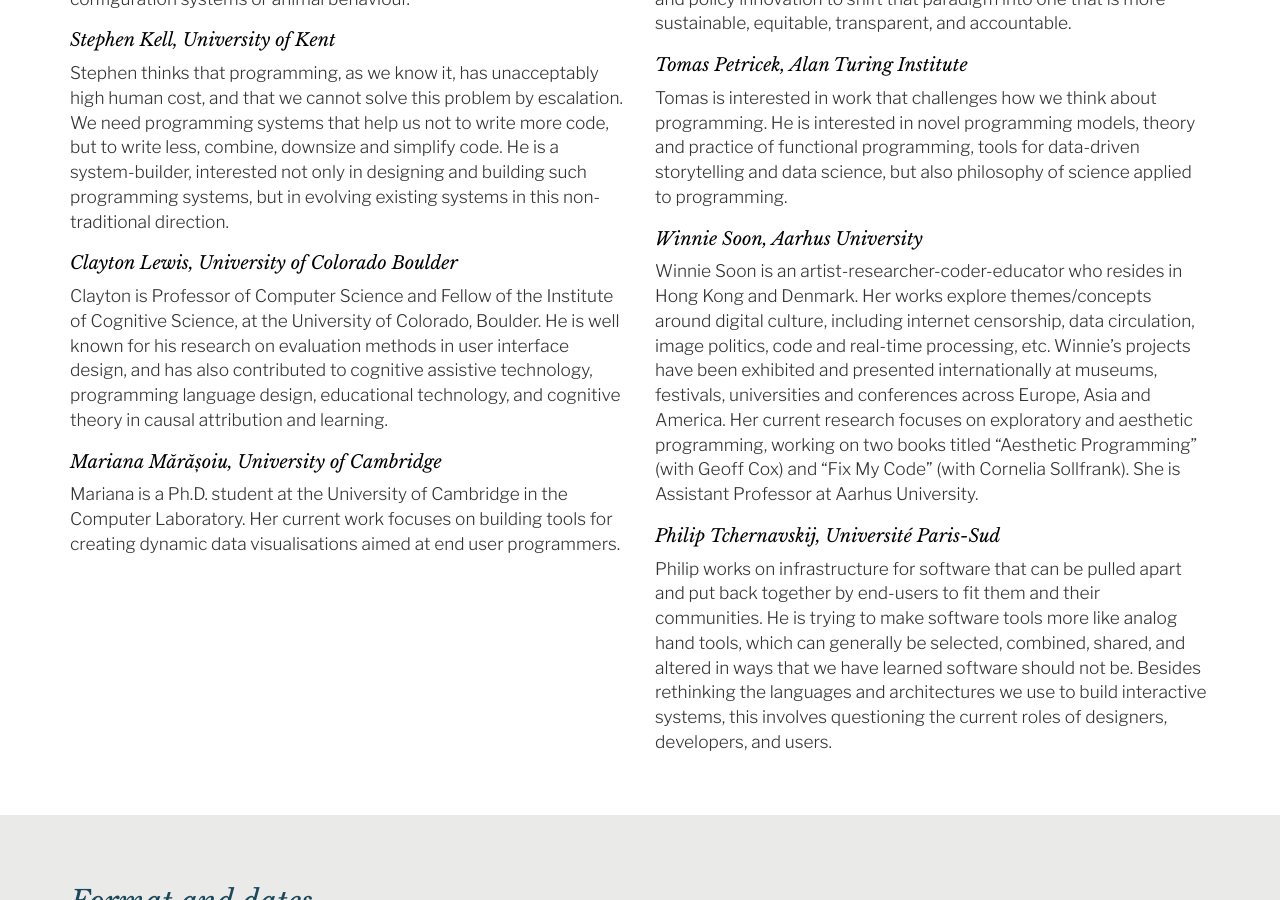
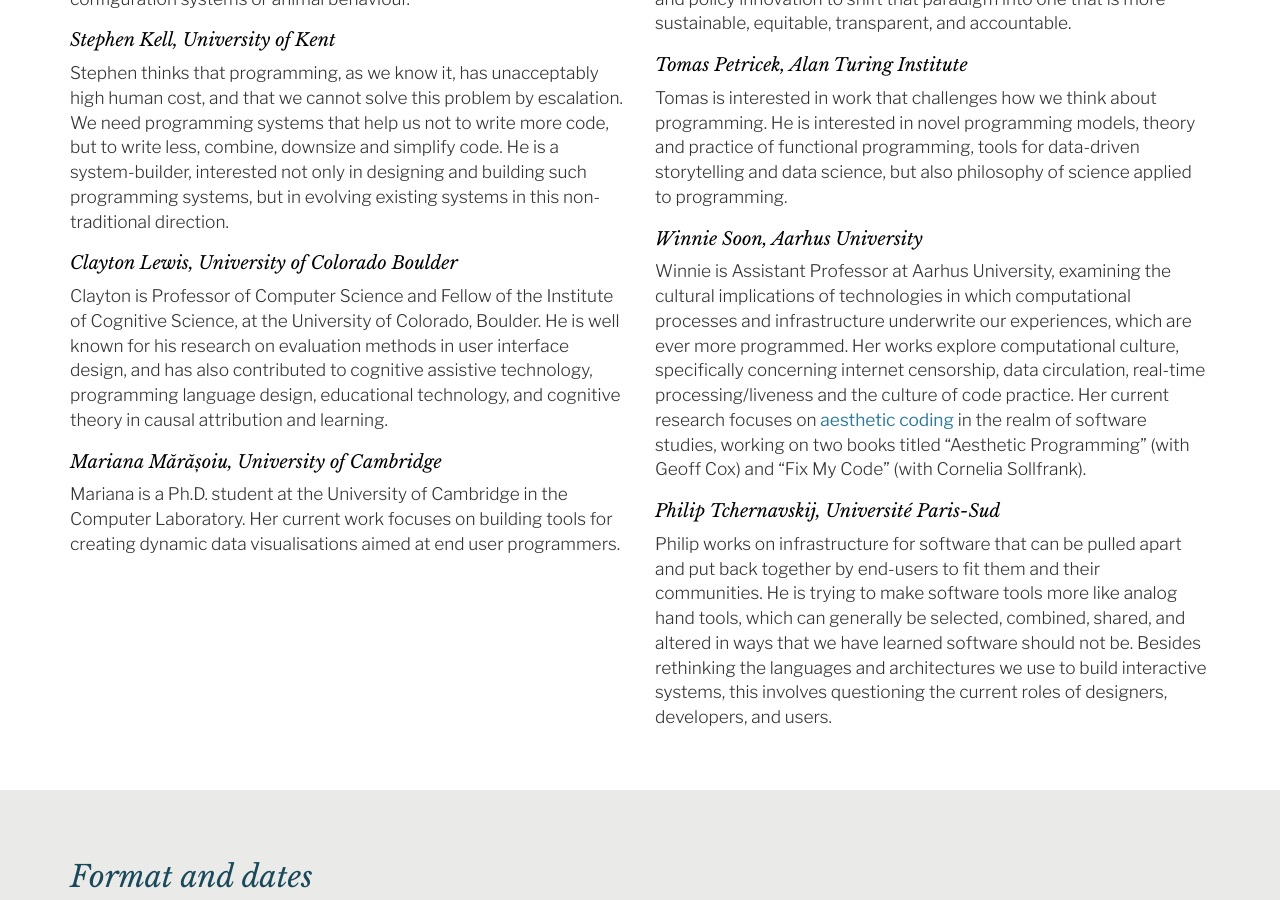
Before and after one commit to shift-society/salon, a Jekyll site: the page built from call-for-papers/index.md, in a window 1280 px wide and 900 px high, scrolled down 2741 px. Built offline with Jekyll 4.4.1, drawn with Linux system fonts in a browser that asks for light colours; nearby versions of some CDN libraries.

Commit message:
Update Winnie Soon's bio

```diff
--- a/call-for-papers/index.md
+++ b/call-for-papers/index.md
@@ -180,11 +180,7 @@ novel programming models, theory and practice of functional programming, tools f
 storytelling and data science, but also philosophy of science applied to programming.
 
 #### Winnie Soon, Aarhus University
-Winnie Soon is an artist-researcher-coder-educator who resides in Hong Kong and Denmark.
-Her works explore themes/concepts around digital culture, including internet censorship, data circulation, image politics, code and real-time processing, etc.
-Winnie’s projects have been exhibited and presented internationally at museums, festivals, universities and conferences across Europe, Asia and America.
-Her current research focuses on exploratory and aesthetic programming, working on two books titled “Aesthetic Programming” (with Geoff Cox) and “Fix My Code” (with Cornelia Sollfrank).
-She is Assistant Professor at Aarhus University.
+Winnie is Assistant Professor at Aarhus University, examining the cultural implications of technologies in which computational processes and infrastructure underwrite our experiences, which are ever more programmed. Her works explore computational culture, specifically concerning internet censorship, data circulation, real-time processing/liveness and the culture of code practice. Her current research focuses on [aesthetic coding](http://aestheticprogramming.siusoon.net/) in the realm of software studies, working on two books titled “Aesthetic Programming” (with Geoff Cox) and “Fix My Code” (with Cornelia Sollfrank).
 
 #### Philip Tchernavskij, Université Paris-Sud
 Philip works on infrastructure for software that can be pulled apart and put back together by end-users to fit them and their communities.
```
